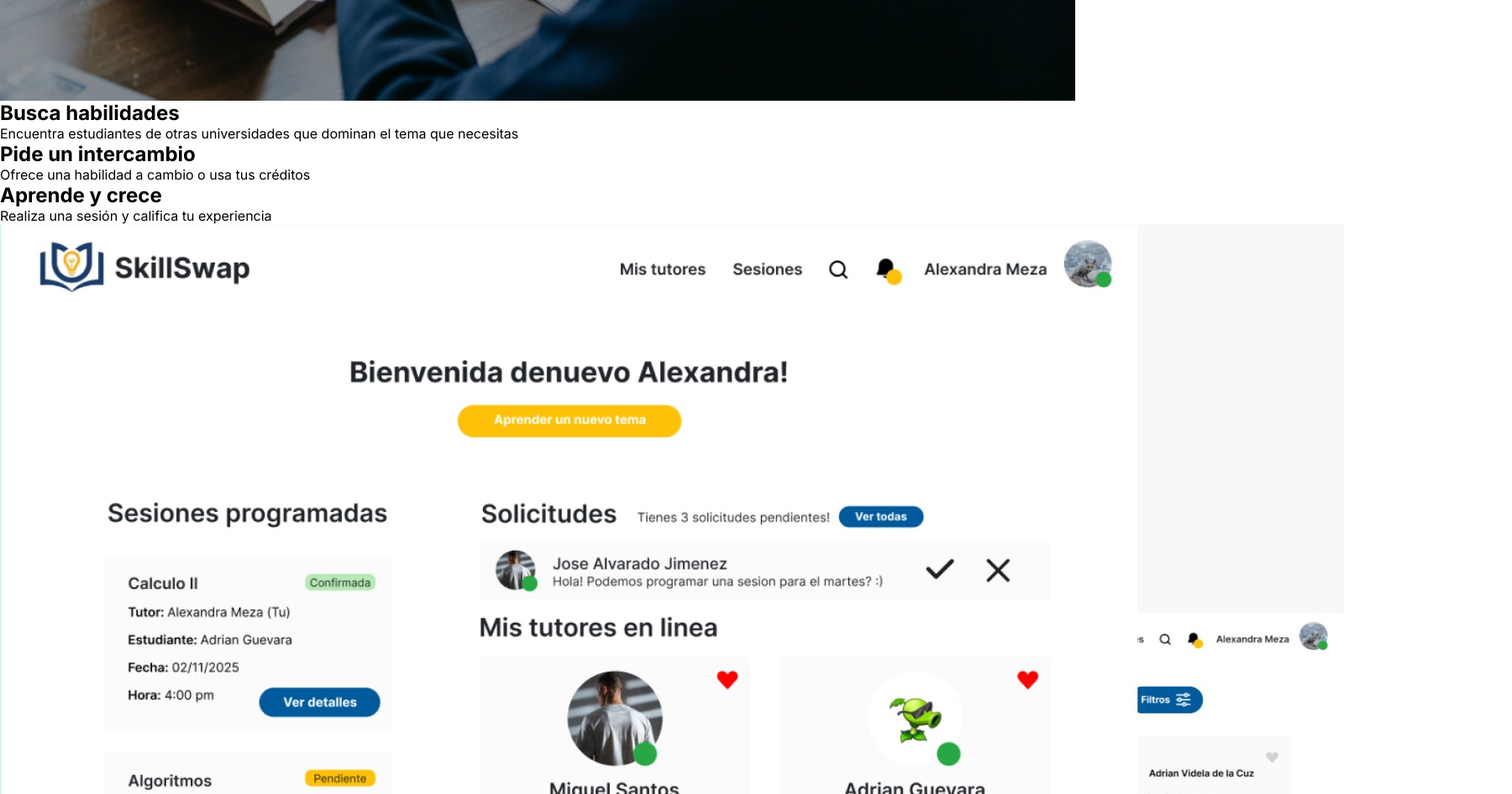
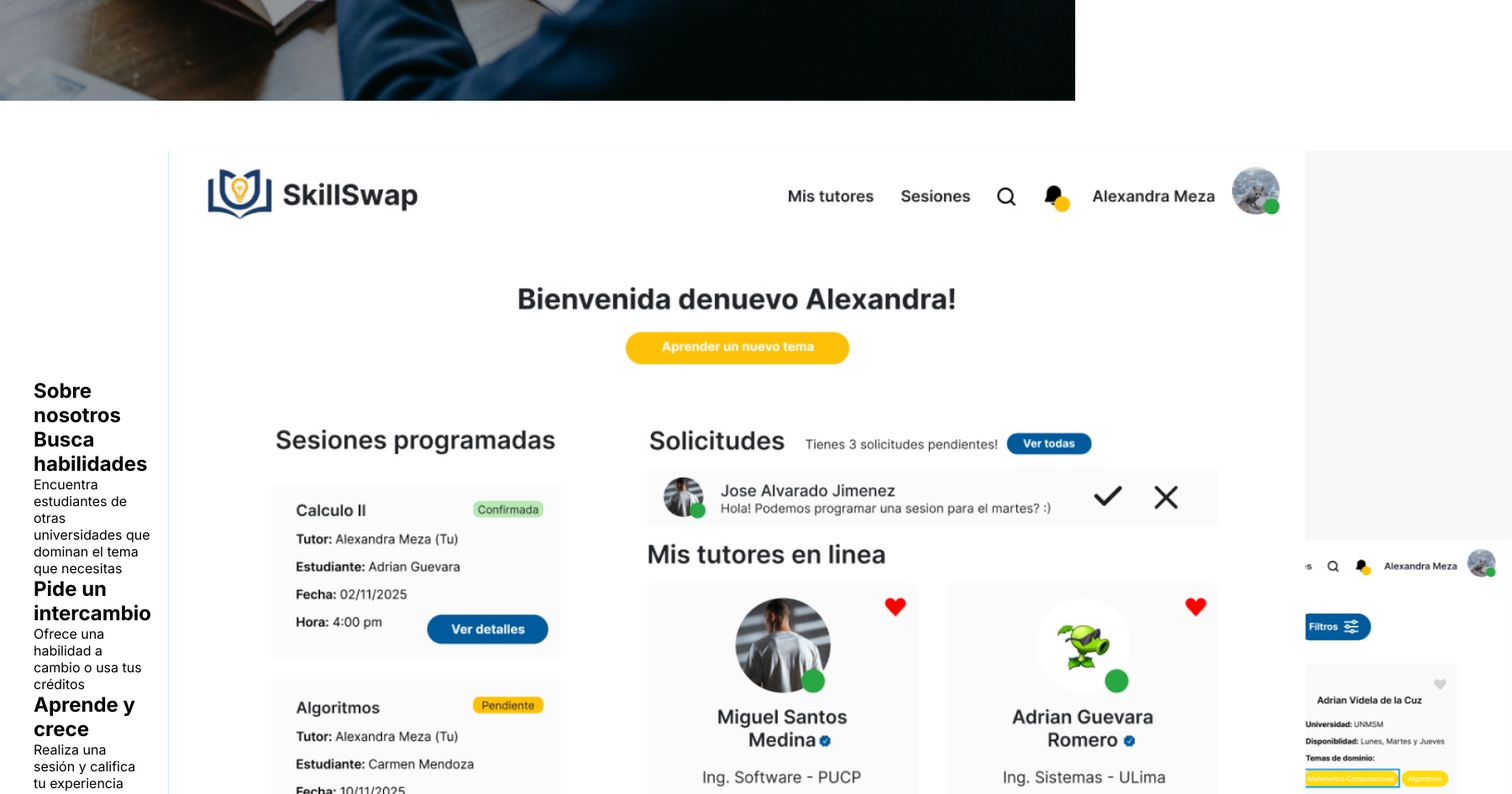
Before and after one commit to Agnizzz/SkillSwape-UPC, a plain HTML site: page index.html in a window 1280 px wide. Shown: the part 680-1626 px from the top of the page at 84% size, 1800 px wide, since content can reach past the window. Drawn offline with Linux system fonts and the light colour scheme.

Commit message:
se agregagon cambios de sobre nosotros

```diff
--- a/index.html
+++ b/index.html
@@ -45,6 +45,7 @@
     <section class="seccion-nosotros">
       <div class="division-general-nosotros">
         <div class="division-nosotros-txt">
+          <h1>Sobre nosotros</h1>
           <h2>Busca habilidades</h2>
           <p>Encuentra estudiantes de otras universidades que dominan el tema que necesitas</p>
           <h2>Pide un intercambio</h2>
--- a/styleSheet.css
+++ b/styleSheet.css
@@ -124,3 +124,22 @@
   border: 2px solid #ffc107;
   cursor: pointer;
 }
+
+.seccion-nosotros{
+  padding: 60px 20px;
+
+}
+.division-general-titulo h2{
+  /*quiero mover el h2 arriba y que los 2 abajo*/
+  text-align: center;
+
+}
+
+.division-general-nosotros{
+  display: flex;
+  justify-content: space-between;
+  align-items: center;
+  max-width: 1200px;
+  margin: 0 auto;
+  gap: 20px;
+}
```
